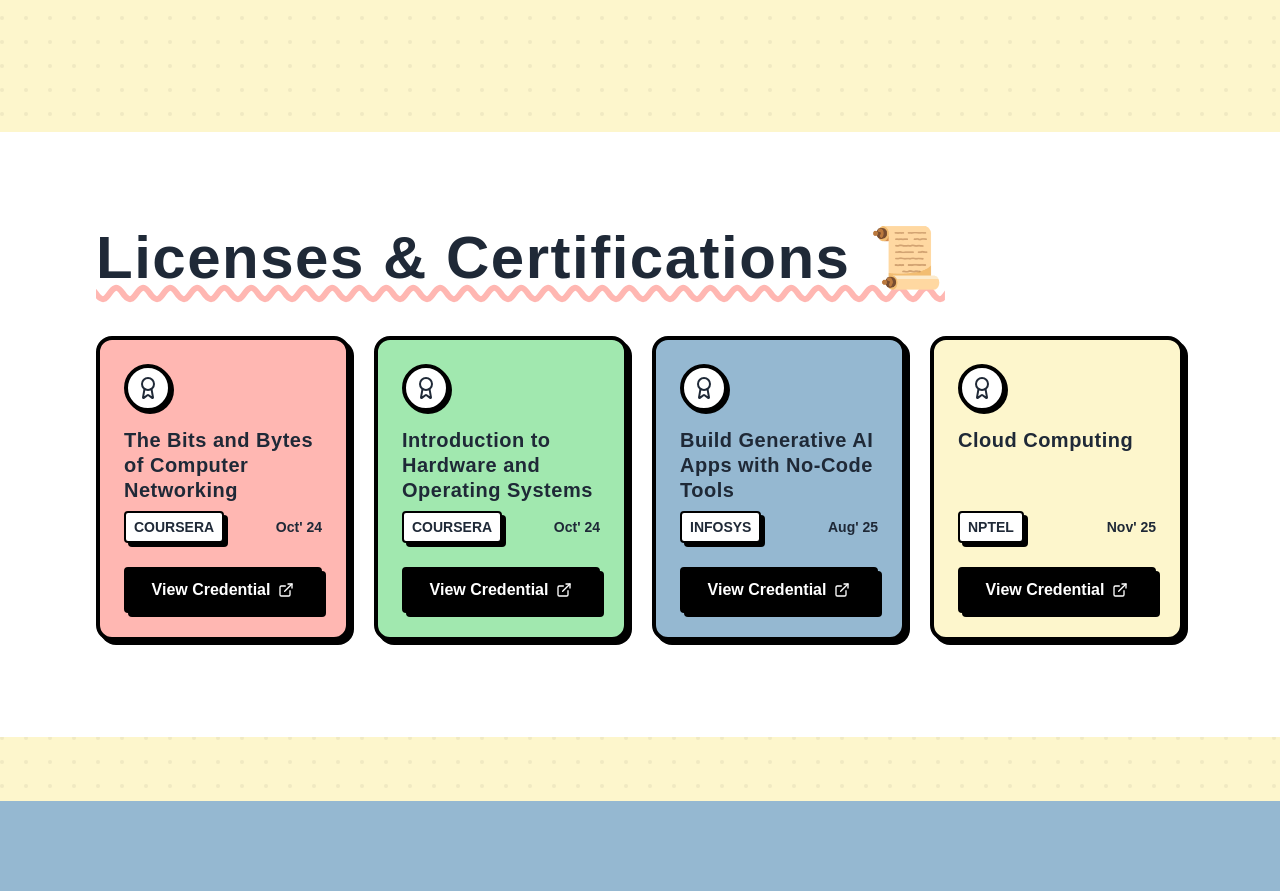
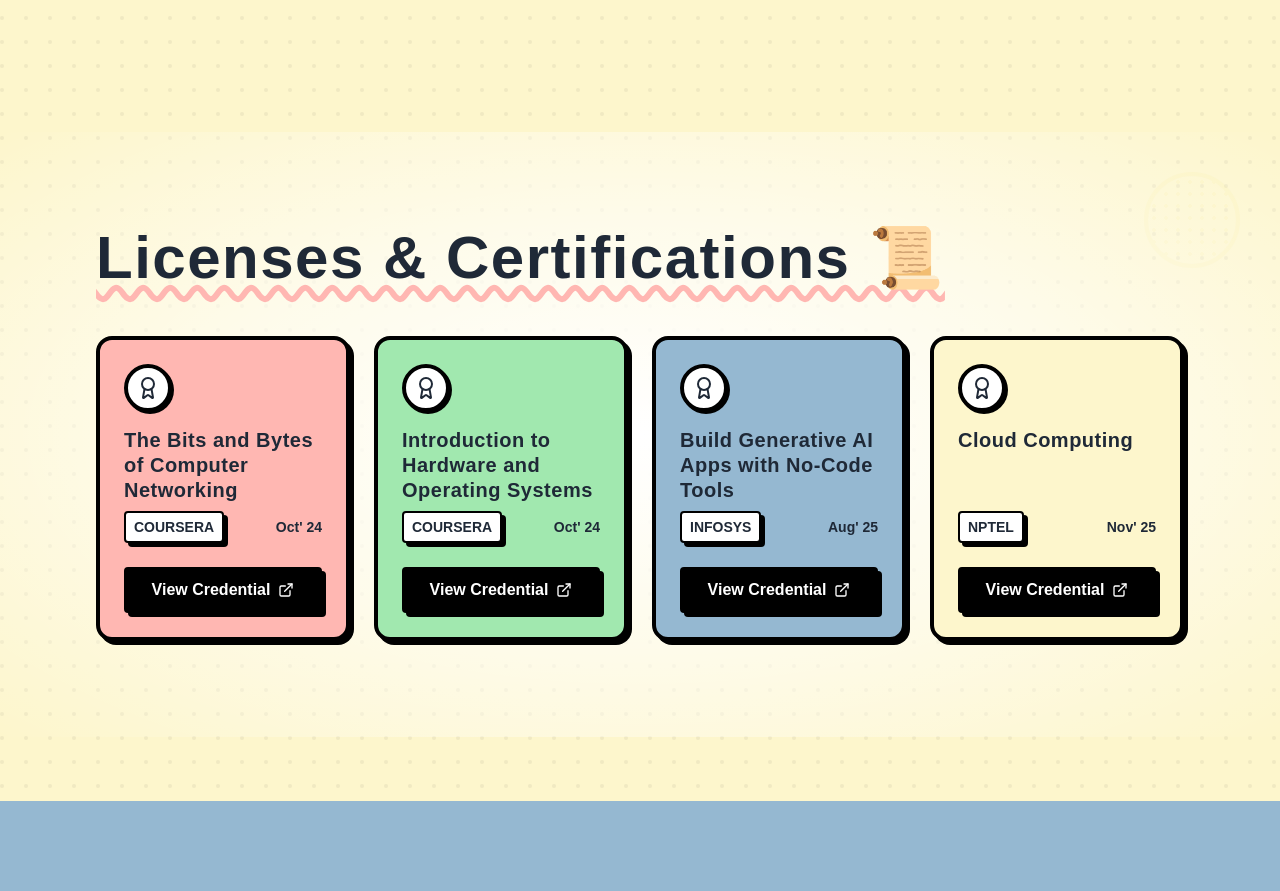
Before and after one commit to MastMaula1017/portfolio, a React (Vite) app: page / in a window 1280 px wide. Shown: the part 4520-5411 px from the top of the page. Built offline with nearby package versions, Linux system fonts and the light colour scheme.

Commit message:
style: replace solid white with soft spotlight behind certifications

```diff
--- a/src/components/Certifications.jsx
+++ b/src/components/Certifications.jsx
@@ -36,7 +36,7 @@ const certificationsData = [
 
 const Certifications = () => {
   return (
-    <section id="certifications" className="section-padding bg-white relative mt-20">
+    <section id="certifications" className="section-padding relative mt-20 bg-[radial-gradient(ellipse_at_center,_var(--tw-gradient-stops))] from-white via-white/60 to-transparent">
       <h2 className="heading-title underline-black text-center md:text-left">Licenses & Certifications 📜</h2>
 
       <div className="grid md:grid-cols-2 lg:grid-cols-4 gap-6 mt-12">
```
